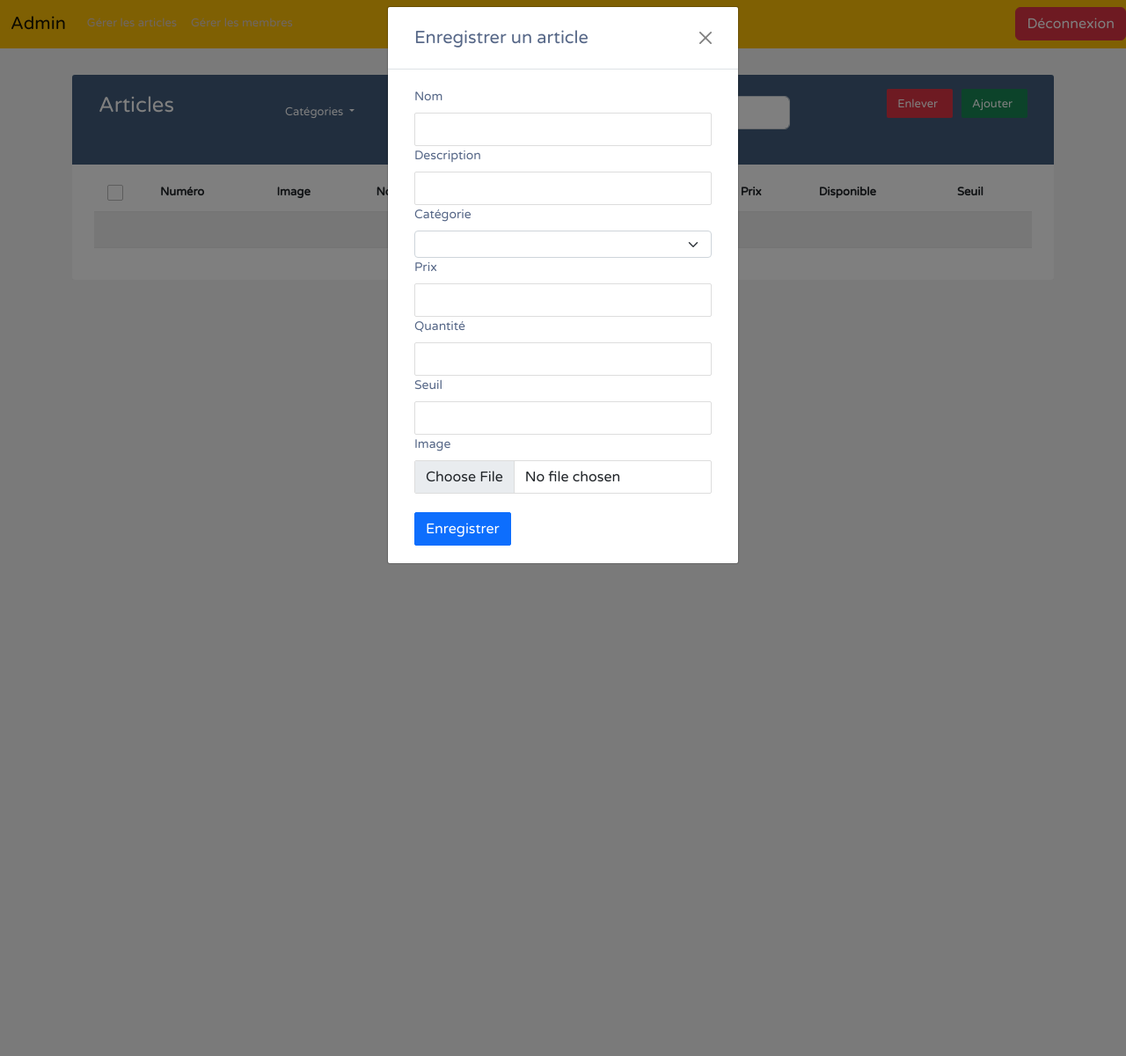
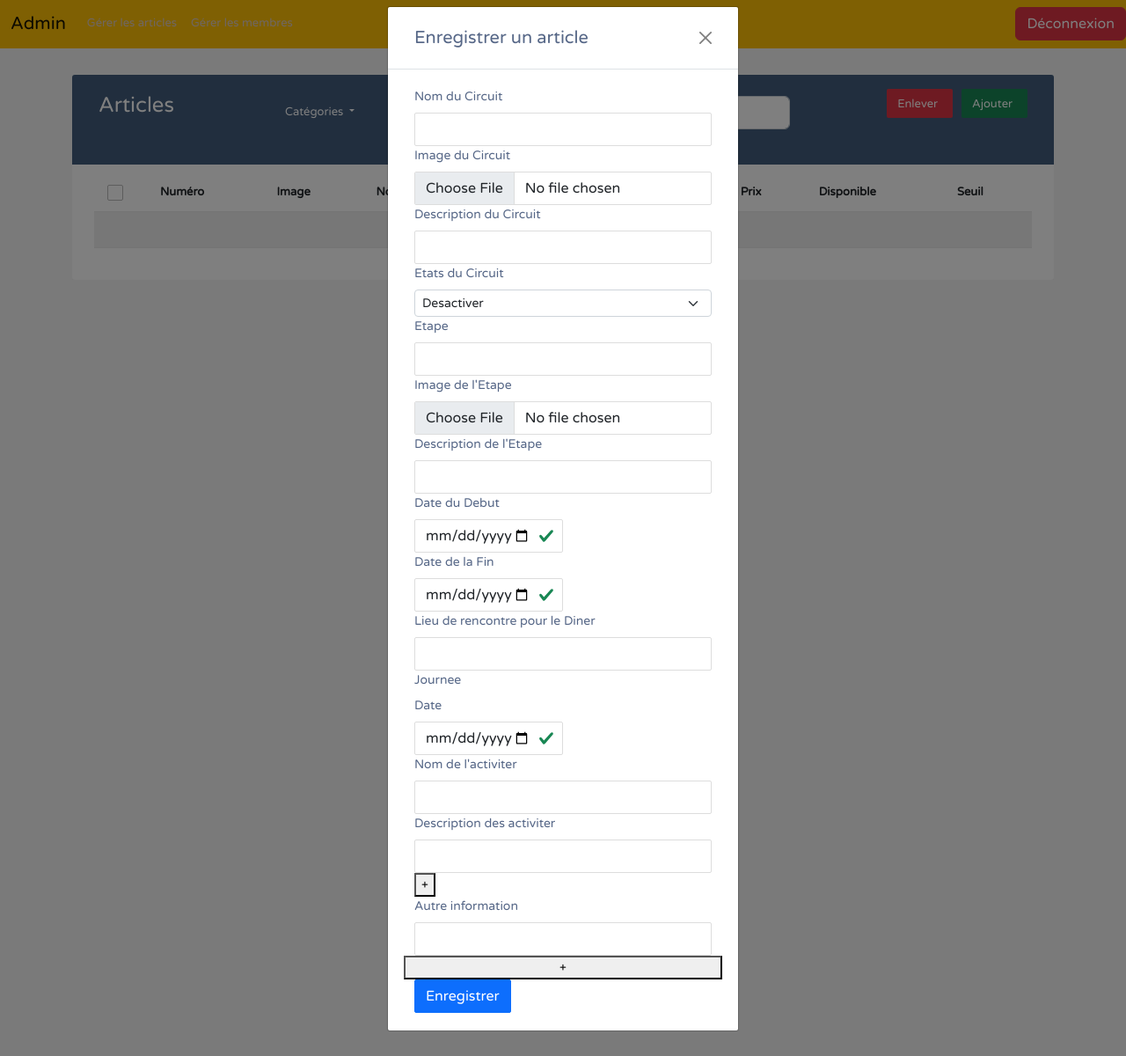
Before and after one commit to buzzblitz/ProjetWeb2, a PHP site: page /serveur/pages/admin.php in a window 1280 px wide, after a click on "Ajouter". Shown: the part 21-1221 px from the top of the page at 88% size. Run offline with PHP 8.4, Linux system fonts and the light colour scheme; the visitor is signed in with stand-in values (Sample User, id 1); lists and menus that the app fills with data are empty; some libraries are stand-ins or nearby versions.

Commit message:
Modification Interface Ajouter
j'ai commencer a modifier l'interface existant pour qu'elle repond a nos besoins. j'ai aussi ajouter dans le fichier admin.php a la fin du script pour permet d'ajouter plusieurs etapes dans un formulaire pour cree un circuit. (A FAIRE je n'ai pas ete capable d'imbriquer deux de cest fonction l'une dans l'autre. d'est que tu presse le plus d'un etapes ajouter, il ne fonctionne pas)

reste a ajouter au formulaire la fonction pour ajouter infinit de Journee pendant la creation.

aussi ajouter la possibiliter d'ajouter leur de debut et de fin d'un activiter ajouter avec sa description.(a faire comme les etapes ou les journee, permet d'ajouter a l'infinit)

si je ne me sent pas assez bien pour travailler demain bonne chance guys

```diff
--- a/client/css/style.css
+++ b/client/css/style.css
@@ -104,3 +104,13 @@ ul {
 .liadmin:hover {
     color: yellow;
 }
+
+.form-style-9{
+    max-width: 450px;
+    background: #FAFAFA;
+    padding: 30px;
+    margin: 50px auto;
+    box-shadow: 1px 1px 25px rgba(0, 0, 0, 0.35);
+    border-radius: 10px;
+    border: 6px solid #305A72;
+}
--- a/serveur/pages/admin.php
+++ b/serveur/pages/admin.php
@@ -149,38 +149,77 @@ require_once("../includes/menu_admin.inc.php");
                     <form class="row  needs-validation" enctype="multipart/form-data"
                         action="../articles/enregistrer.php" method="POST">
                         <div class="col-md-12">
-                            <label for="nom" class="form-label">Nom</label>
-                            <input type="text" class="form-control" id="nom" name="nom" value="" required>
+                            <label for="nomc" class="form-label">Nom du Circuit</label>
+                            <input type="text" class="form-control" id="nomc" name="nomc" value="" required>
                         </div>
                         <div class="col-md-12">
-                            <label for="desc" class="form-label">Description</label>
-                            <input type="text" class="form-control" id="desc" name="desc" value="" required>
+                            <label for="imgc" class="form-label">Image du Circuit</label>
+                            <input type="file" class="form-control" id="imgc" name="imgc" value="">
                         </div>
                         <div class="col-md-12">
-                            <label for="categ" class="form-label">Catégorie</label>
+                            <label for="descc" class="form-label">Description du Circuit</label>
+                            <input type="text" class="form-control" id="descc" name="descc" value="" required>
+                        </div>
+                        <div class="col-md-12">
+                            <label for="categ" class="form-label">Etats du Circuit</label>
                             <select id="categ" name="categ" class="form-select form-select-sm"
                                 aria-label=".form-select-sm example">
+                                <option selected disabled value="Des">Desactiver</option>
+                                <option value="Tra">Travail</option>
+                                <option value="Dep">Deploiement</option>
                             </select>
                         </div>
+                        <div class="personal-details">
                         <div class="col-md-12">
-                            <label for="prix" class="form-label">Prix</label>
-                            <input type="text" class="form-control" id="prix" name="prix" value="" required>
+                            <label for="Etape" class="form-label">Etape</label>
+                            <input type="text" class="form-control" id="etape" name="etape" value="" required>
                         </div>
                         <div class="col-md-12">
-                            <label for="qted" class="form-label">Quantité</label>
-                            <input type="text" class="form-control" id="qted" name="qted" value="" required>
+                            <label for="imge" class="form-label">Image de l'Etape</label>
+                            <input type="file" class="form-control" id="imge" name="imge" value="">
                         </div>
                         <div class="col-md-12">
-                            <label for="seuil" class="form-label">Seuil</label>
-                            <input type="text" class="form-control" id="seuil" name="seuil" value="" required>
+                            <label for="desce" class="form-label">Description de l'Etape</label>
+                            <input type="text" class="form-control" id="desce" name="desce" value="" required>
+                        </div>
+                        <div class="col-md-6">
+                            <label for="dated" class="form-label">Date du Debut</label>
+                            <input type="date" class="form-control is-valid" id="dated" name="dated">
                         </div>
                         <div class="col-md-12">
-                            <label for="img" class="form-label">Image</label>
-                            <input type="file" class="form-control" id="img" name="img" value="">
                         </div>
-                        <div class="col-12">
-                            <span>&nbsp;</span>
+                        <div class="col-md-6">
+                            <label for="datef" class="form-label">Date de la Fin</label>
+                            <input type="date" class="form-control is-valid" id="datef" name="datef">
                         </div>
+                        <div class="col-md-12">
+                            <label for="lieud" class="form-label">Lieu de rencontre pour le Diner</label>
+                            <input type="text" class="form-control" id="lieud" name="lieud" value="" required>
+                        </div>
+                        <div class="personal-details-journee">
+                        <div class="col-md-12">
+                            <label for="journee" class="form-label">Journee</label>
+                        </div>
+                        <div class="col-md-6">
+                            <label for="datej" class="form-label">Date</label>
+                            <input type="date" class="form-control is-valid" id="datej" name="datej">
+                        </div>
+                        <div class="col-md-12">
+                            <label for="noma" class="form-label">Nom de l'activiter</label>
+                            <input type="text" class="form-control" id="noma" name="noma" value="" required>
+                        </div>
+                        <div class="col-md-12">
+                            <label for="desca" class="form-label">Description des activiter</label>
+                            <input type="text" class="form-control" id="descea" name="descea" value="" required>
+                        </div>
+                        </div>
+                        <button type="button" class="add-row-journee">+</button>
+                        <div class="col-md-12">
+                            <label for="autre" class="form-label">Autre information</label>
+                            <input type="text" class="form-control" id="autre" name="autre" value="" required>
+                        </div>
+                        </div>
+                        <button type="button" class="add-row">+</button>
                         <div class="col-12">
                             <button class="btn btn-primary" type="submit">Enregistrer</button>
                         </div>
@@ -300,3 +339,27 @@ require_once("../includes/menu_admin.inc.php");
 </body>
 
 </html>
+
+<script>
+    $(document).ready(function(){
+   $( ".add-row" ).click(function(){
+      var $clone = $( "div.personal-details" ).first().clone();
+      $clone.append( "<button type='button' class='remove-row'>-</button>" );
+      $clone.insertBefore( ".add-row" );
+   });
+
+   $(document).on('click', '.remove-row', function() {
+    $(this).parent().remove();
+    });
+
+    $( ".add-row-journee" ).click(function(){
+        var $clone = $( "div.personal-details-journee" ).first().clone();
+        $clone.append( "<button type='button' class='remove-row-journee'>-</button>" );
+        $clone.insertBefore( ".add-row" );
+    });
+
+    $(document).on('click', '.remove-row-journee', function() {
+        $(this).parent().remove();
+    });
+});
+</script>
```
